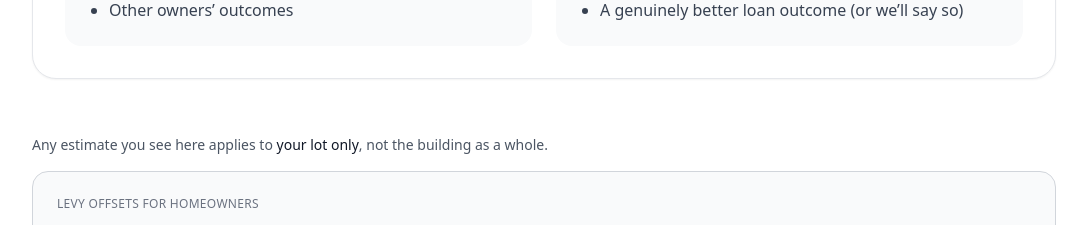
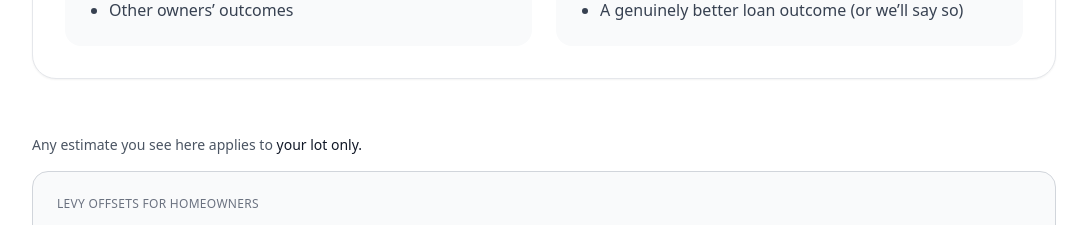
Before and after one commit to RukiDe/sold-nextjs, a Next.js app: page /buildings/levy-offsets/for-owners/1 in a window 1280 px wide. Shown: the part 1500-1725 px from the top of the page, without its empty margins (48-1135 px from the left). Built offline with nearby package versions, Linux system fonts and the light colour scheme; no server answers.

Commit message:
250 Gore

```diff
--- a/app/apartments/OwnersEstimate.tsx
+++ b/app/apartments/OwnersEstimate.tsx
@@ -267,7 +267,7 @@ export default function OwnersEstimate() {
                               Book a quick call
                             </a>
                             <p className="text-xs text-gray-500">
-                              Optional. If you’d rather not chat, just reply to
+                              Optional - or reply to
                               the email with any questions.
                             </p>
                           </div>
--- a/app/buildings/levy-offsets/for-owners/[buildingSlug]/page.tsx
+++ b/app/buildings/levy-offsets/for-owners/[buildingSlug]/page.tsx
@@ -240,8 +240,7 @@ const buildingName = rawSlug
           <section id="preview" className="space-y-4 scroll-mt-24">
             <p className="text-sm text-gray-600">
               Any estimate you see here applies to{" "}
-              <span className="font-medium text-gray-900">your lot only</span>,
-              not the building as a whole.
+              <span className="font-medium text-gray-900">your lot only.</span>
             </p>
 
             <div className="border border-gray-300 rounded-2xl p-6 bg-gray-50 overflow-hidden">
```
